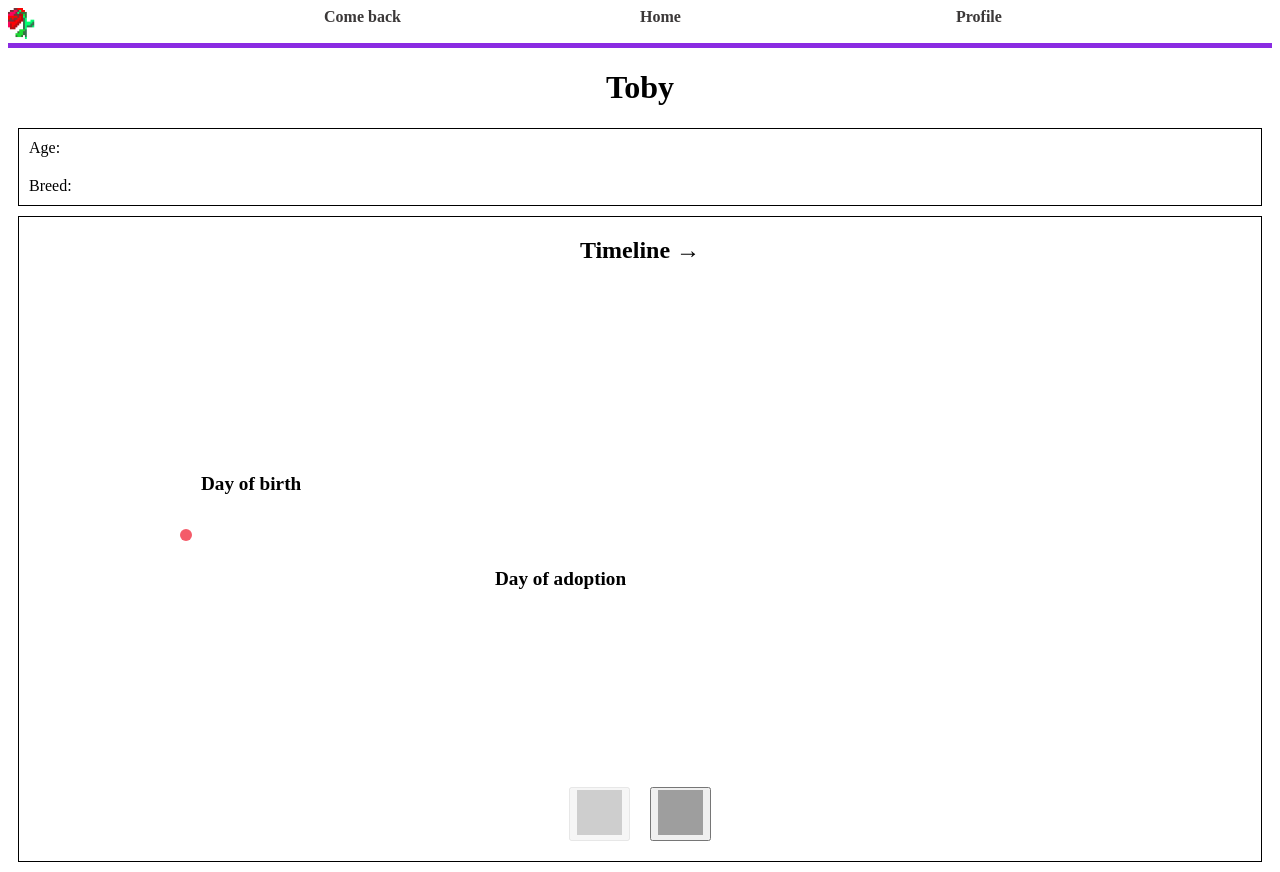
After one commit to TudorGalatan/Pet_Smart_Manager, a PHP site: page /resources/html/pet_general_info.html in a window 1280 px wide. The commit adds this page. Run offline with PHP 8.4, Linux system fonts and the light colour scheme; grey boxes are pictures that could not be loaded.

Commit message:
add pet_general_info

```diff
--- a/Project/resources/css/style.css
+++ b/Project/resources/css/style.css
@@ -116,3 +116,152 @@ a{
 
 
 }
+
+
+
+.full_panel{
+    display:grid;
+    border-top: 1px solid black;
+    border-bottom: 1px solid black;
+    border-left: 1px solid black;
+    border-right: 1px solid black;
+    margin:10px;
+
+}
+
+p {
+  margin-top: 10px;
+  margin-bottom: 10px;
+  margin-right: 10px;
+  margin-left: 10px;
+}
+
+
+
+
+
+
+h2 {
+  font-size: 1.5rem;
+  text-align: center;
+}
+
+
+
+
+/* TIMELINE
+–––––––––––––––––––––––––––––––––––––––––––––––––– */
+
+.timeline {
+  white-space: nowrap;
+  overflow-x: hidden;
+}
+
+.timeline ol {
+  font-size: 0;
+  width: 100vw;
+  padding: 250px 0;
+  transition: all 1s;
+}
+
+.timeline ol li {
+  position: relative;
+  display: inline-block;
+  list-style-type: none;
+  width: 160px;
+  height: 3px;
+  background: #fff;
+}
+
+.timeline ol li:last-child {
+  width: 280px;
+}
+
+.timeline ol li:not(:first-child) {
+  margin-left: 14px;
+}
+
+.timeline ol li:not(:last-child)::after {
+  content: '';
+  position: absolute;
+  top: 50%;
+  left: calc(100% + 1px);
+  bottom: 0;
+  width: 12px;
+  height: 12px;
+  transform: translateY(-50%);
+  border-radius: 50%;
+  background: #F45B69;
+}
+
+.timeline ol li div {
+  position: absolute;
+  left: calc(100% + 7px);
+  width: 280px;
+  padding: 15px;
+  font-size: 1rem;
+  white-space: normal;
+  color: black;
+  background: white;
+}
+
+.timeline ol li div::before {
+  content: '';
+  position: absolute;
+  top: 100%;
+  left: 0;
+  width: 0;
+  height: 0;
+  border-style: solid;
+}
+
+.timeline ol li:nth-child(odd) div {
+  top: -16px;
+  transform: translateY(-100%);
+}
+
+.timeline ol li:nth-child(odd) div::before {
+  top: 100%;
+  border-width: 8px 8px 0 0;
+  border-color: white transparent transparent transparent;
+}
+
+.timeline ol li:nth-child(even) div {
+  top: calc(100% + 16px);
+}
+
+.timeline ol li:nth-child(even) div::before {
+  top: -8px;
+  border-width: 8px 0 0 8px;
+  border-color: transparent transparent transparent white;
+}
+
+.timeline time {
+  display: block;
+  font-size: 1.2rem;
+  font-weight: bold;
+  margin-bottom: 8px;
+}
+
+
+/* TIMELINE ARROWS
+–––––––––––––––––––––––––––––––––––––––––––––––––– */
+
+.timeline .arrows {
+  display: flex;
+  justify-content: center;
+  margin-bottom: 20px;
+}
+
+.timeline .arrows .arrow__prev {
+  margin-right: 20px;
+}
+
+.timeline .disabled {
+  opacity: .5;
+}
+
+.timeline .arrows img {
+  width: 45px;
+  height: 45px;
+}
--- /dev/null
+++ b/Project/resources/html/pet_general_info.html
@@ -0,0 +1,59 @@
+<!DOCTYPE html>
+
+
+
+<html>
+
+    <head>
+
+        <!-- Stylesheet -->
+        <link rel = "stylesheet" href = "./../css/style.css" />
+
+        <!-- Charset -->
+        <meta charset = "UTF-8" />
+
+        <!-- Title -->
+        <title>Pet_general_info</title>
+
+    </head>
+    <body>
+        <div class="top">
+            <div class="menu"><img src="./../images/favicon.ico" alt="Logo" id="logo"  width="30" height="31"></div>
+            <div class="menu">Come back</div>
+            <div class="menu">Home</div>
+            <div class="menu">Profile</div>
+        </div>
+        <h1>Toby</h1>
+        <div class="full_panel">
+            <p>Age:</p>
+            <p>Breed:</p>
+        </div>
+        <div class="full_panel">
+            <div class="title_timeline">
+                <h2>Timeline &rarr;</h2>
+            </div>
+            <div class="timeline">
+                <ol>
+                    <li>
+                        <div>
+                            <time>Day of birth</time>
+                        </div>
+                    </li>
+                    <li>
+                        <div>
+                            <time>Day of adoption</time>
+                        </div>
+                    </li>
+                </ol>
+                <div class="arrows">
+                    <button class="arrow arrow__prev disabled" disabled>
+                      <img src="https://s3-us-west-2.amazonaws.com/s.cdpn.io/162656/arrow_prev.svg" alt="prev timeline arrow">
+                    </button>
+                    <button class="arrow arrow__next">
+                      <img src="https://s3-us-west-2.amazonaws.com/s.cdpn.io/162656/arrow_next.svg" alt="next timeline arrow">
+                    </button>
+                  </div>
+            </div>
+        </div>
+    </body>
+</html>
```
